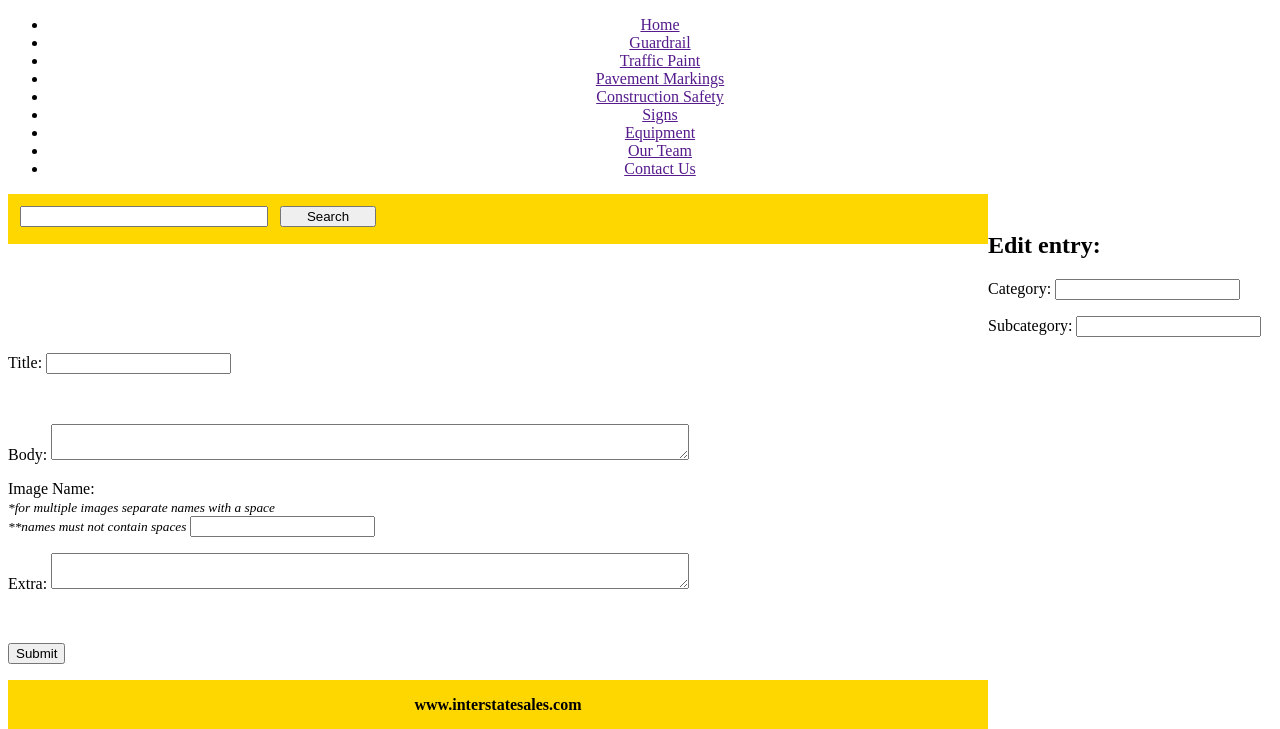
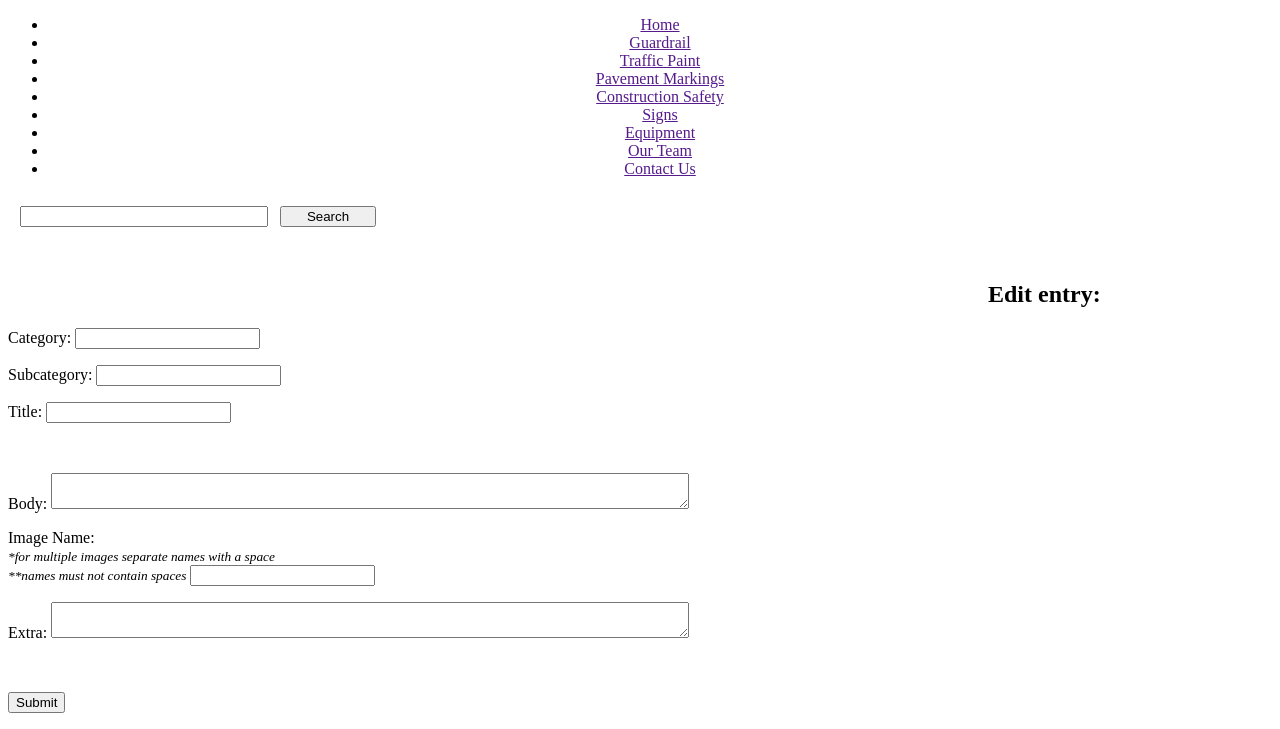
Before and after one commit to ChristopherSClosser/interstate_sales, a Python web app: template interstate_sales/templates/edit.jinja2 in a window 1280 px wide. Shown: the part 44-773 px from the top of the page. Run offline with Jinja, Linux system fonts and the light colour scheme; the template is opened without the code that fills it, so the values that code supplies are empty.

Commit message:
clean more base html - do not deploy -

```diff
--- a/interstate_sales/templates/base.jinja2
+++ b/interstate_sales/templates/base.jinja2
@@ -107,7 +107,7 @@
     </ul>
     </center>
 
-    <div id="header" style="background:gold;height:50px;width:980px;float:left;">
+    <div id="search">
 
       <div>
         <form class="" action="search" method="post">
@@ -116,11 +116,11 @@
         </form>
       </div>
     </div>
-    <div id="header" style="background-color:white;height:25px;width:980px;float:left;"></div>
+    <div id="white_space_quad"></div>
 
     {% if auth %}
 
-      <div id="header" style="background:grey;height:50px;width:980px;float:left;">
+      <div id="grey_space_half" style="background:grey;height:50px;width:980px;float:left;">
 
         <div>
           <form class="" action="item/new-entry" method="get">
@@ -139,7 +139,7 @@
         </div>
 
       </div>
-      <div id="header" style="background-color:white;height:25px;width:980px;float:left;"></div>
+      <div id="white_space_quad"></div>
 
     {% endif %}
 
```
Also changed, not shown: interstate_sales/static/styles/theme.css (+25 -2 lines).
